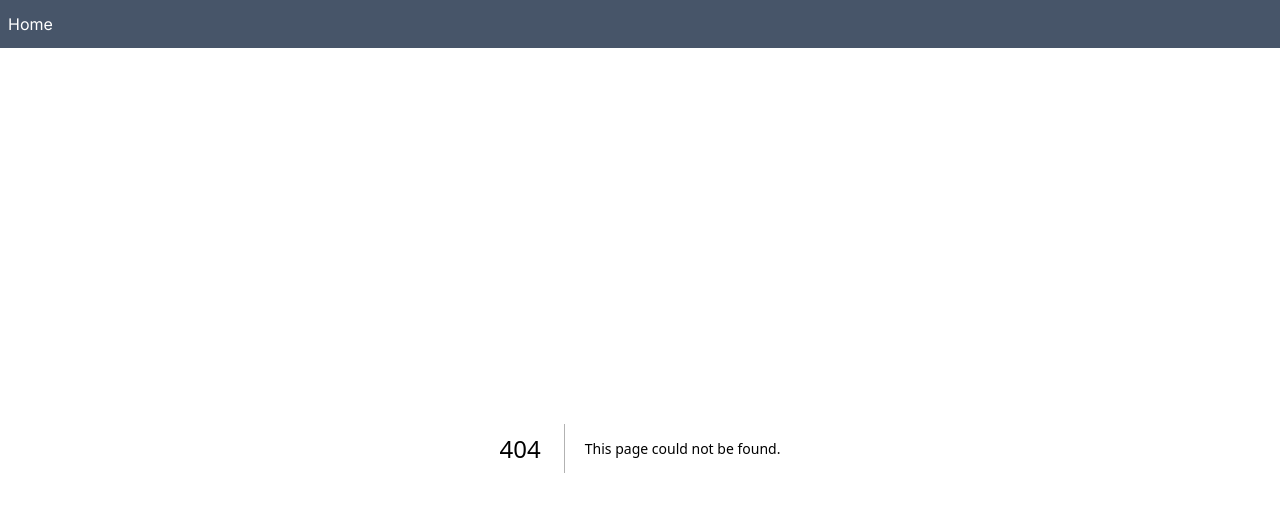
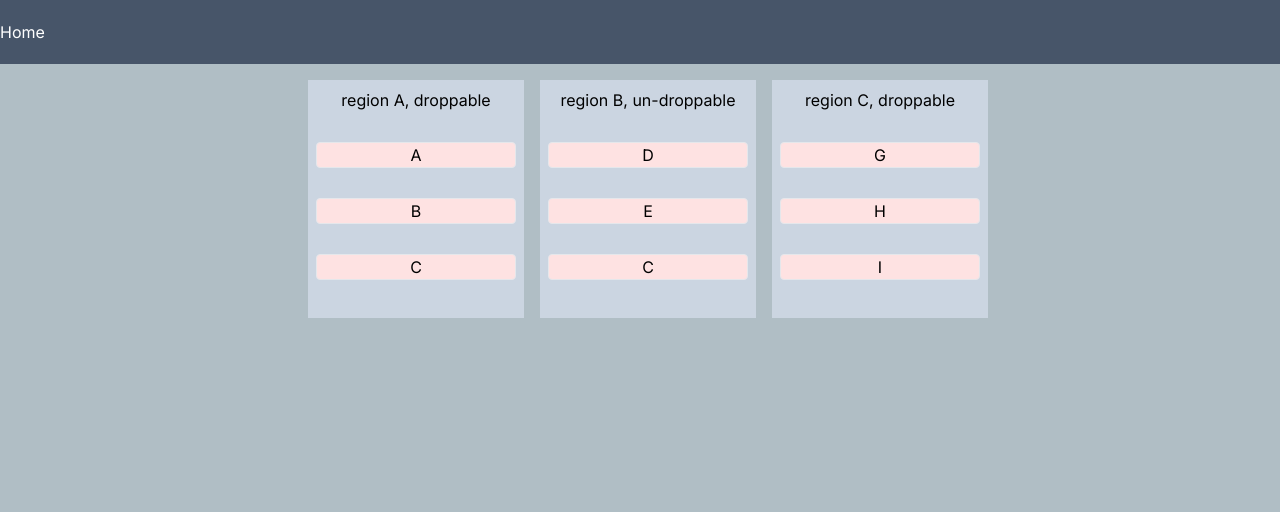
Before and after one commit to aisiklar/drag-and-drop-study-project, a Next.js app: page /box in a window 1280 px wide. Before the commit this address had no page. Shown: the top 512 px of the page. Built offline with nearby package versions, Linux system fonts and the light colour scheme.

Commit message:
working on drag and drop between two divs/boxes. main structure done. working on onLeave and onEnter events, the styling and so...

```diff
--- /dev/null
+++ b/app/box/page.tsx
@@ -0,0 +1,5 @@
+import DraggedBoxes from "@/components/draggedBoxes/DraggedBoxes";
+
+export default function DragBetweenBoxes() {
+  return <DraggedBoxes />;
+}
--- /dev/null
+++ b/components/draggedBoxes/Box.tsx
@@ -0,0 +1,36 @@
+"use client";
+import { useState } from "react";
+
+type Props = {
+  text: string;
+};
+
+export default function Box(props: Props) {
+  const [beingDragged, setBeingDragged] = useState<boolean>(false);
+
+  console.log("beingDragged: ", beingDragged);
+
+  function onDragStartHandler() {
+    console.log("in onDragStartHandler");
+    setBeingDragged(true);
+  }
+  function onDragEndHandler() {
+    console.log("in onDragEndHandler");
+    setBeingDragged(false);
+  }
+
+  return (
+    <div
+      draggable={true}
+      onDragStart={onDragStartHandler}
+      onDragEnd={onDragEndHandler}
+      className={
+        beingDragged
+          ? "bg-slate-500 w-[200px] border rounded my-[30px]"
+          : "bg-red-100 w-[200px] border rounded my-[30px]"
+      }
+    >
+      <p>{props.text}</p>
+    </div>
+  );
+}
--- /dev/null
+++ b/components/draggedBoxes/BoxWrapper.tsx
@@ -0,0 +1,37 @@
+"use client";
+
+import Box from "./Box";
+
+type Props = {
+  boxWrapper: {
+    region: string;
+    droppable: boolean;
+    contents: string[];
+  };
+  draggableOverElement: boolean;
+};
+export default function BoxWrapper(props: Props) {
+  let boxWrapper = props.boxWrapper;
+  let draggableOverElement = props.draggableOverElement;
+
+  console.log("BoxWrapper: ", boxWrapper);
+  console.log("draggableOverElement: ", draggableOverElement);
+
+  return (
+    <div
+      className={
+        draggableOverElement
+          ? "p-2 bg-red-300 text-center ml-4 "
+          : "p-2 bg-slate-300 text-center ml-4"
+      }
+    >
+      <p>
+        region {boxWrapper.region},{" "}
+        {boxWrapper.droppable ? "droppable" : "un-droppable"}
+      </p>
+      {boxWrapper.contents.map((boxName, bIndex) => (
+        <Box key={bIndex} text={boxName} />
+      ))}
+    </div>
+  );
+}
--- /dev/null
+++ b/components/draggedBoxes/DraggedBoxes.tsx
@@ -0,0 +1,105 @@
+"use client";
+import { useState } from "react";
+import Box from "./Box";
+import BoxWrapper from "./BoxWrapper";
+
+type SubBoxConfig = {
+  draggedElementOver: boolean;
+};
+
+type BoxConfig = {
+  A: SubBoxConfig;
+  B: SubBoxConfig;
+  C: SubBoxConfig;
+};
+
+const boxConfig = {
+  A: {
+    draggedElementOver: false,
+  },
+  B: {
+    draggedElementOver: false,
+  },
+  C: {
+    draggedElementOver: false,
+  },
+};
+
+export default function DraggedBoxes() {
+  let boxList = [
+    {
+      region: "A",
+      droppable: true,
+      contents: ["A", "B", "C"],
+    },
+    {
+      region: "B",
+      droppable: false,
+      contents: ["D", "E", "C"],
+    },
+    {
+      region: "C",
+      droppable: true,
+      contents: ["G", "H", "I"],
+    },
+  ];
+
+  const [draggableOverElement, setDraggableOverElement] =
+    useState<boolean>(false);
+
+  const [wrapperBoxState, setWrapperBoxState] = useState<BoxConfig>(boxConfig);
+
+  function onDragEnterHandler(e: any, region: string) {
+    e.preventDefault();
+    console.log(
+      "onDragEnterHandler triggered, on a valid drop area...",
+      region
+    );
+    setDraggableOverElement(true);
+
+    let temp = JSON.parse(JSON.stringify(wrapperBoxState));
+
+    temp[region].draggedElementOver = true;
+    setWrapperBoxState(temp);
+  }
+  function onDropHandler() {
+    console.log("onDropHandler triggered");
+  }
+  function onDragLeaveHandler(e: any, region: string) {
+    console.log("onDropLeaveHandler function tiggered", region);
+    setDraggableOverElement(false);
+    let temp = JSON.parse(JSON.stringify(wrapperBoxState));
+    temp[region].draggedElementOver = false;
+    setWrapperBoxState(temp);
+  }
+
+  return (
+    <div className="flex justify-center mt-4">
+      {boxList.map((boxWrapper, index) => (
+        <div
+          id={"hello"}
+          key={index}
+          onDragEnter={
+            boxWrapper.droppable
+              ? (e) => onDragEnterHandler(e, boxWrapper.region)
+              : () => null
+          }
+          onDragLeave={
+            boxWrapper.droppable
+              ? (e) => onDragLeaveHandler(e, boxWrapper.region)
+              : () => null
+          }
+          onDrop={onDropHandler}
+        >
+          <BoxWrapper
+            boxWrapper={boxWrapper}
+            draggableOverElement={
+              wrapperBoxState[boxWrapper.region as keyof BoxConfig]
+                .draggedElementOver
+            }
+          />
+        </div>
+      ))}
+    </div>
+  );
+}
--- a/components/header/Header.tsx
+++ b/components/header/Header.tsx
@@ -2,15 +2,13 @@ import Link from "next/link";
 
 export default function Header() {
   return (
-    <section className="bg-slate-600 py-3">
-      <div className="ml-2  ">
+    <section className="w-full bg-slate-600 py-5 ">
       <Link
         className="text-white hover:no-underline hover:font-semibold hover:text-white visited:no-underline focus:no-underline focus:text-white"
         href={"/"}
       >
         Home
       </Link>
-      </div>
     </section>
   );
 }
--- a/components/table/UserTable.tsx
+++ b/components/table/UserTable.tsx
@@ -53,13 +53,17 @@ export default function UsersTable({ users }: Props) {
 
   return (
     <>
-      <table>
+      <table className="w-full">
         <thead>
           {/* the number of <tr></tr> can be defined from the data structure. */}
           {/* however here it is assumed fix and x2 */}
           <tr>
             {headerColumns.map((item, index) => (
-              <th key={index} className={" px-[20px] border-b-2 "}>
+              <th
+                key={index}
+                className={" px-[20px] border-b-2 text-center"}
+                draggable={true}
+              >
                 {item}
               </th>
             ))}
@@ -69,8 +73,8 @@ export default function UsersTable({ users }: Props) {
           {users.map((user, index) => (
             <tr key={index}>
               {headerColumns.map((column, cIndex) => (
-                <td key={cIndex} className="p-[20px]">
-                  {user[column as keyof User]}
+                <td key={cIndex} className="p-[10px] text-center">
+                  x{user[column as keyof User]}
                 </td>
               ))}
             </tr>
```
Also changed, not shown: app/table-1/page.tsx (+6 -7 lines). Lines whose indentation alone changed are shown as unchanged.
